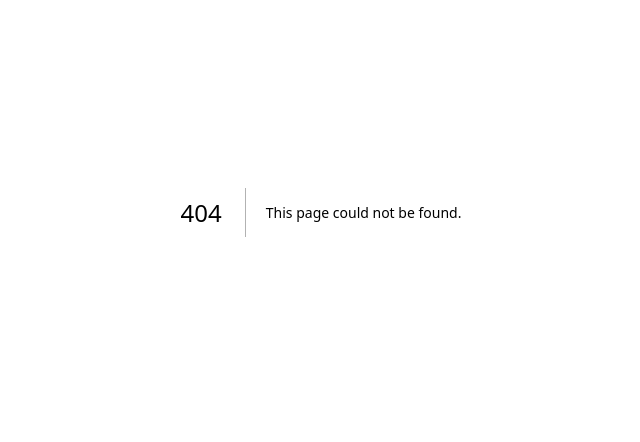
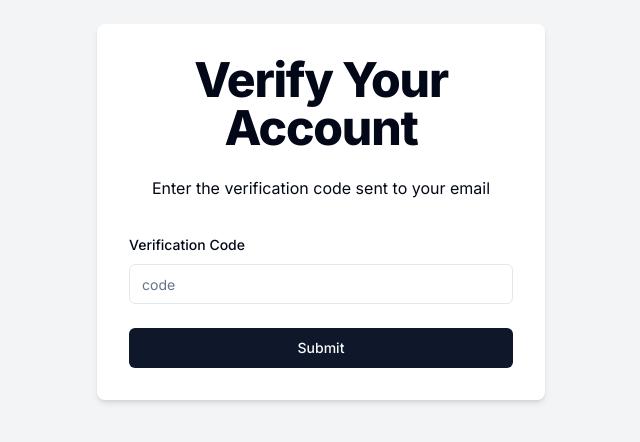
Before and after one commit to iamPankajGhosh/nextjs-project-three, a Next.js app: page /verify/1 in a window 1280 px wide. Before the commit this address had no page. Shown: the part 188-630 px from the top of the page, without its empty margins (319-959 px from the left). Built offline with nearby package versions, Linux system fonts and the light colour scheme.

Commit message:
add verify account page

```diff
--- /dev/null
+++ b/src/app/(auth)/verify/[username]/page.tsx
@@ -0,0 +1,109 @@
+"use client";
+
+import { Button } from "@/components/ui/button";
+import {
+  Form,
+  FormControl,
+  FormField,
+  FormItem,
+  FormLabel,
+  FormMessage,
+} from "@/components/ui/form";
+import { Input } from "@/components/ui/input";
+import { useToast } from "@/components/ui/use-toast";
+import { verifySchema } from "@/schemas/verifySchema";
+import { ApiResponse } from "@/types/ApiResponse";
+import { zodResolver } from "@hookform/resolvers/zod";
+import axios, { AxiosError } from "axios";
+import { Loader2 } from "lucide-react";
+import { useParams, useRouter } from "next/navigation";
+import { useState } from "react";
+import { useForm } from "react-hook-form";
+import * as z from "zod";
+
+const VerifyAccountPage = () => {
+  const router = useRouter();
+  const params = useParams<{ username: string }>();
+  const { toast } = useToast();
+
+  const [isSubmitting, setIsSubmitting] = useState(false);
+
+  const form = useForm<z.infer<typeof verifySchema>>({
+    resolver: zodResolver(verifySchema),
+  });
+
+  const onSubmit = async (data: z.infer<typeof verifySchema>) => {
+    setIsSubmitting(true);
+    try {
+      const response = await axios.post("/api/verify-code", {
+        username: params?.username,
+        code: data.verifyCode,
+      });
+
+      toast({
+        title: "Account verified",
+        description: response?.data.message,
+      });
+
+      router.replace("/sign-in");
+    } catch (error) {
+      console.error("Error during sign-up:", error);
+
+      const axiosError = error as AxiosError<ApiResponse>;
+
+      // Default error message
+      let errorMessage = axiosError.response?.data.message;
+
+      toast({
+        title: "Sign Up Failed",
+        description: errorMessage,
+        variant: "destructive",
+      });
+    } finally {
+      setIsSubmitting(false);
+    }
+  };
+
+  return (
+    <div className="flex justify-center items-center min-h-screen bg-gray-100">
+      <div className="w-full max-w-md p-8 space-y-8 bg-white rounded-lg shadow-md">
+        <div className="text-center">
+          <h1 className="text-4xl font-extrabold tracking-tight lg:text-5xl mb-6">
+            Verify Your Account
+          </h1>
+
+          <p className="mb-4">Enter the verification code sent to your email</p>
+        </div>
+
+        <Form {...form}>
+          <form onSubmit={form.handleSubmit(onSubmit)} className="space-y-6">
+            <FormField
+              name="verifyCode"
+              control={form.control}
+              render={({ field }) => (
+                <FormItem>
+                  <FormLabel>Verification Code</FormLabel>
+                  <Input {...field} placeholder="code" name="verifyCode" />
+                  <FormMessage />
+                </FormItem>
+              )}
+            />
+
+            <Button type="submit" className="w-full">
+              {isSubmitting ? (
+                <>
+                  <Loader2 className="mr-2 h-4 w-4 animate-spin" />
+                  Please wait
+                </>
+              ) : (
+                "Submit"
+              )}
+            </Button>
+          </form>
+        </Form>
+      </div>
+    </div>
+  );
+};
+
+export default VerifyAccountPage;
```
